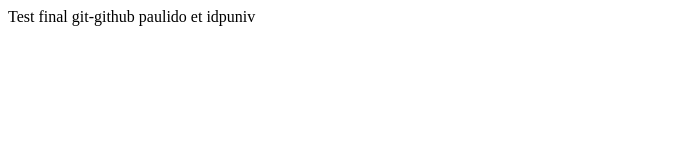
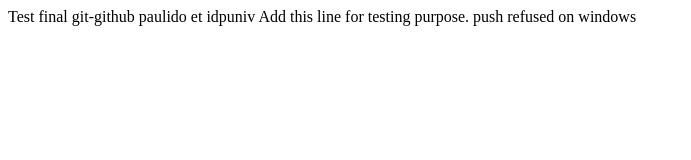
Before and after one commit to paulido/TD, a plain HTML site: page index.html in a window 1280 px wide. Shown: the whole page, without its empty margins (0-691 px from the left). Drawn offline with Linux system fonts and the light colour scheme.

Commit message:
push on windows refused

```diff
--- a/index.html
+++ b/index.html
@@ -8,5 +8,6 @@
 </head>
 <body>
     Test final git-github paulido et idpuniv
+    Add this line for testing purpose. push refused on windows
 </body>
 </html>
```
